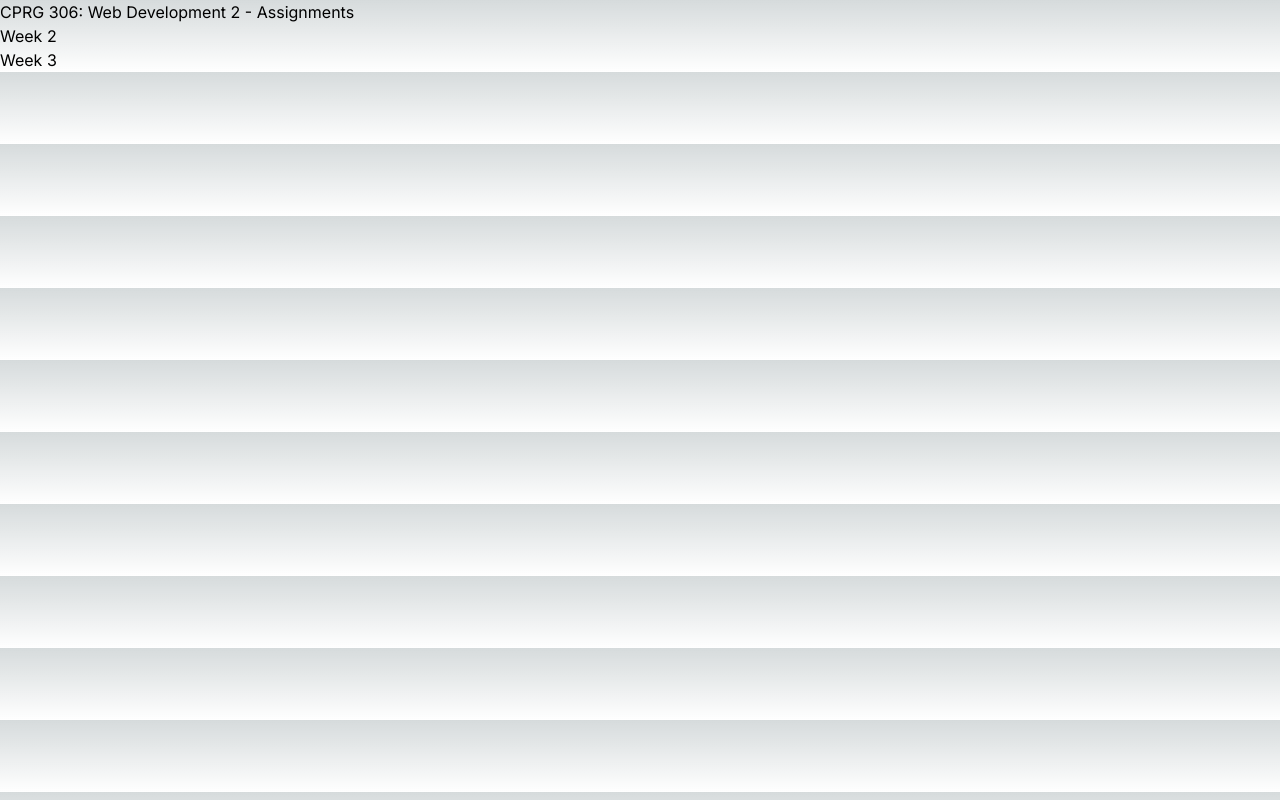
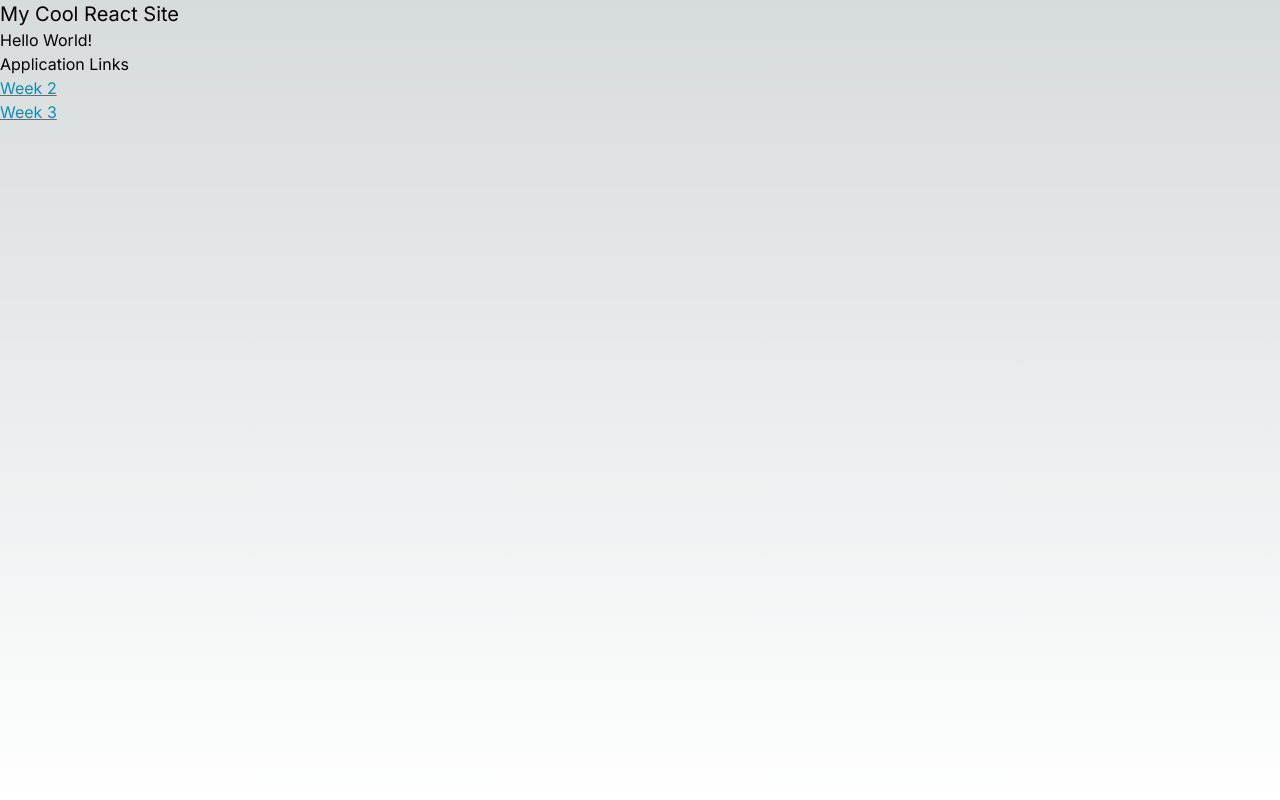
Before and after one commit to Viclei0928/cprg306-assignments, a Next.js app: page / in a window 1280 px wide. Built offline with nearby package versions, Linux system fonts and the light colour scheme.

Commit message:
updated home page
updated home page links

```diff
--- a/app/page.js
+++ b/app/page.js
@@ -1,11 +1,19 @@
 import Link from "next/link";
 
+
 export default function Home() {
+
+ const linkStyles = "underline text-cyan-600 hover:text-cyan-300";
+
   return (
-    <main>
-      <h1>CPRG 306: Web Development 2 - Assignments</h1>
-      <Link href="/week-2/page">Week 2</Link> <br></br>
-      <Link href="app\week-3\page.js">Week 3</Link>
+    <main className="h-screen">
+      <h1 className="text-xl">My Cool React Site</h1>
+      <p>Hello World!</p>
+      <h2>Application Links</h2>
+      <ul>
+        <li><Link className={linkStyles} href="./week2/">Week 2</Link></li>
+        <li><Link className={linkStyles} href="./week3/">Week 3</Link></li>
+      </ul>
     </main>
   );
 }
--- a/app/week-2/page.js
+++ b/app/week-2/page.js
@@ -1,5 +1,5 @@
 import Link from "next/link";
-import StudentInfo from "./student-info";
+import StudentInfo from ".week-2";
 
 export default function Page2() {
     return (
--- a/app/week-2/student-info.js
+++ b/app/week-2/student-info.js
@@ -1,6 +1,6 @@
 import Link from 'next/link';
 
-const StudentInfo = () => {
+export default function StudentInfo() {
   return (
     <div>
       <h1>Viclei Rwyn Pasco</h1>
@@ -10,5 +10,3 @@ const StudentInfo = () => {
     </div>
   );
 };
-
-export default StudentInfo;
```
